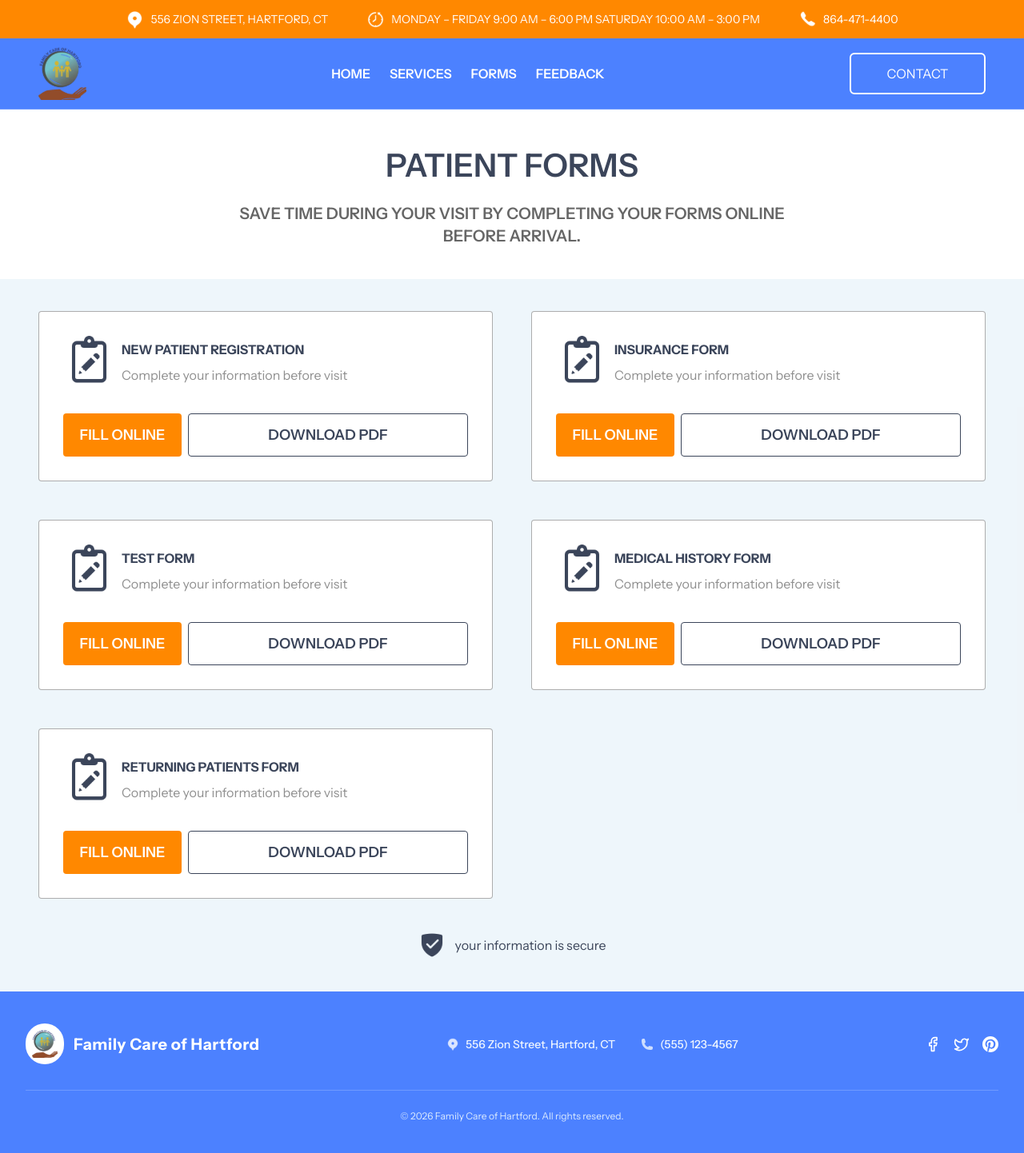
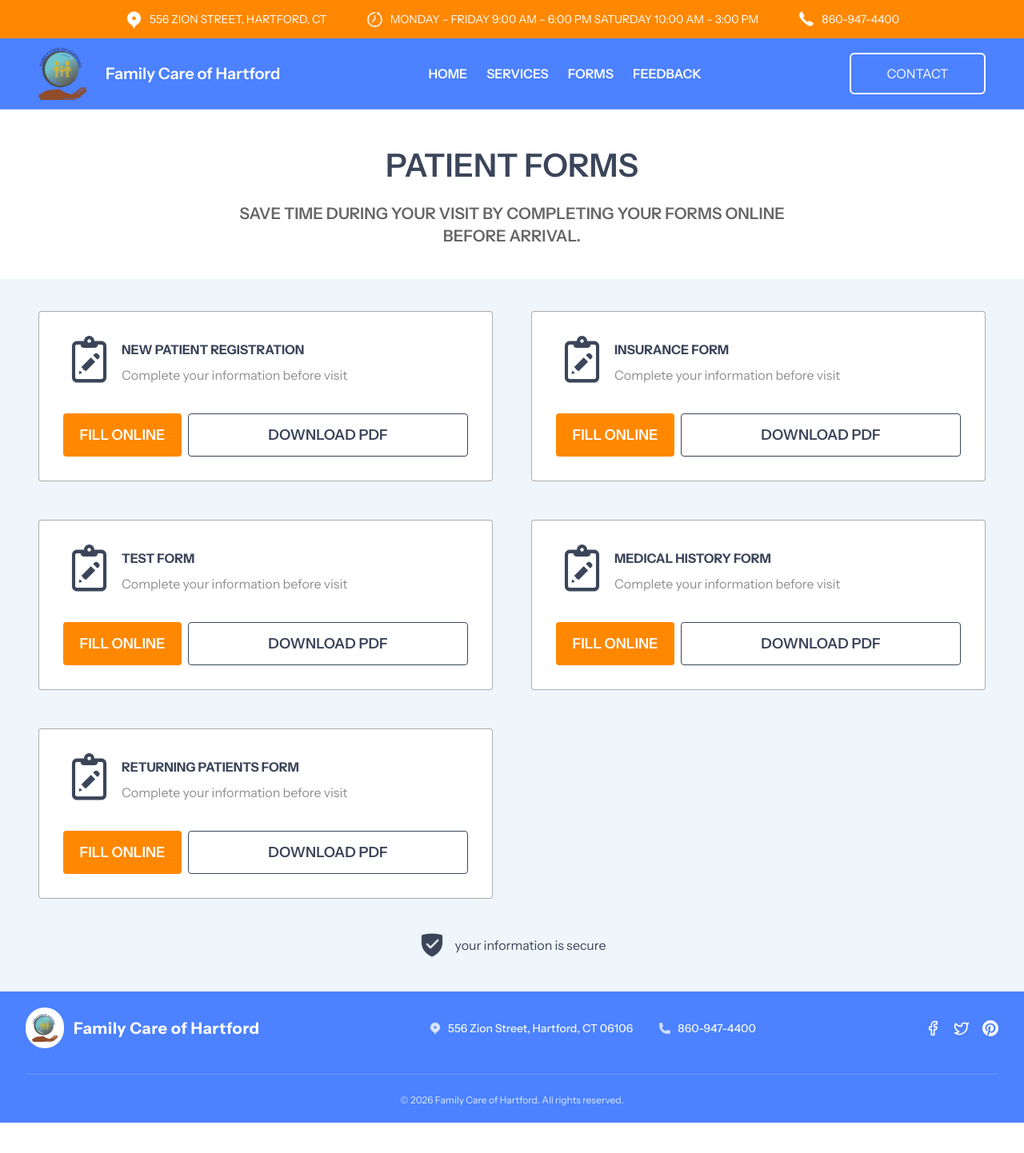
Before and after one commit to Taimoor462/hartford-clinic, a Next.js app: page /forms in a window 1280 px wide. Shown: the whole page at 80% size. After the commit the page ends 1404 px from the top, so only its background shows below. Built offline with nearby package versions, Linux system fonts and the light colour scheme.

Commit message:
made some changes

```diff
--- a/src/app/components/footer.jsx
+++ b/src/app/components/footer.jsx
@@ -4,7 +4,7 @@ import Image from 'next/image';
 
 export default function Footer() {
     return (
-        <footer className="bg-blue text-white py-10">
+        <footer className="bg-blue text-white py-5">
             <div className="max-w-7xl mx-auto px-4 sm:px-6 lg:px-8">
                 <div className="flex flex-col md:flex-row justify-between items-center gap-6">
                     {/* Brand */}
@@ -19,13 +19,13 @@ export default function Footer() {
                     <div className="flex flex-wrap justify-center gap-x-8 gap-y-2 text-sm font-medium text-blue-50">
                         <div className="flex items-center gap-2">
                             <Image src="/images/svgs/pin.svg" width={16} height={16} className="brightness-0 invert opacity-80" alt="location" />
-                            <span>556 Zion Street, Hartford, CT</span>
+                            <span>556 Zion Street, Hartford, CT 06106</span>
                         </div>
                         <div className="flex items-center gap-2">
                             <svg xmlns="http://www.w3.org/2000/svg" viewBox="0 0 24 24" fill="currentColor" className="w-4 h-4 opacity-80">
                                 <path fillRule="evenodd" d="M1.5 4.5a3 3 0 013-3h1.372c.86 0 1.61.586 1.819 1.42l1.105 4.423a1.875 1.875 0 01-.694 1.955l-1.293.97c-.135.101-.164.249-.126.352a11.285 11.285 0 006.697 6.697c.103.038.25.009.352-.126l.97-1.293a1.875 1.875 0 011.955-.694l4.423 1.105c.834.209 1.42.959 1.42 1.82V19.5a3 3 0 01-3 3h-2.25C8.552 22.5 1.5 15.448 1.5 5.25V4.5z" clipRule="evenodd" />
                             </svg>
-                            <span>(555) 123-4567</span>
+                            <span>860-947-4400</span>
                         </div>
                     </div>
 
--- a/src/app/components/header.jsx
+++ b/src/app/components/header.jsx
@@ -21,11 +21,14 @@ export default function Header() {
     return (
         <header className="bg-blue border-b border-white/20">
             <div className="custom-container flex items-center justify-between h-22">
+                <div className='flex items-center gap-4 sm:gap-6'>
                 {/* Logo */}
                 <Link href="/" className="flex items-center shrink-0">
                     <Image src="/images/svgs/logo.svg" width={60} height={60} alt="Logo" />
                 </Link>
+                <h3 className='text-white font-semibold text-lg md:text-xl'>Family Care of Hartford</h3>
 
+                </div>
                 {/* Desktop Navigation */}
                 <nav className="hidden lg:flex items-center">
                     {navItems.map((item) => (
@@ -39,7 +42,6 @@ export default function Header() {
                     ))}
                 </nav>
 
-                <h3 className='text-white font-semibold text-lg md:text-xl lg:hidden'>Family Care of Hartford</h3>
 
                 {/* Phone & Contact Button */}
                 <Link
@@ -75,13 +77,13 @@ export default function Header() {
 
             {/* Mobile Menu */}
             {isMenuOpen && (
-                <div className="xl:hidden pb-4 border-t border-white/20 mt-2 bg-white">
+                <div className="lg:hidden pb-4 border-t border-white/20 mt-2 bg-white">
                     <nav className="flex flex-col space-y-2 pt-4">
                         {navItems.map((item) => (
                             <Link
                                 key={item.name}
                                 href={item.href}
-                                className="px-4 py-2 text-sm font-semibold text-dark-blue2 hover:bg-dark-blue2/10 rounded transition-all duration-200"
+                                className="px-4 py-2 text-sm font-semibold text-dark-blue2 hover:bg-dark-blue2/10 rounded transition-all duration-300"
                                 onClick={() => setIsMenuOpen(false)}
                             >
                                 {item.name}
--- a/src/app/components/top-header.jsx
+++ b/src/app/components/top-header.jsx
@@ -10,7 +10,7 @@ const TopHeader = ()=> {
                 </div>
                 <div className='flex items-center gap-2 lg:order-3'>
                     <Image src="/images/svgs/phone.svg" width={23} height={23} alt='location' />
-                    <p className='uppercase'> 864-471-4400 </p>
+                    <p className='uppercase'>860-947-4400</p>
                 </div>
                 <div className='flex items-center gap-2 lg:order-2'>
                     <Image src="/images/svgs/clock.svg" width={23} height={23} alt='location' />
--- a/src/app/forms/page.jsx
+++ b/src/app/forms/page.jsx
@@ -42,7 +42,7 @@ const Forms = ({})=> {
                 <p className="text-base md:text-xl text-black/60 mt-4 max-w-180 mx-auto uppercase font-semibold">Save time during your visit by completing your forms online before arrival.</p>
             </div>
             <div className="bg-[#7DB5DB21] py-7 md:py-10">
-                <div className="custom-container grid grid-cols-1 md:grid-cols-2 gap-12 items-center">
+                <div className="custom-container grid grid-cols-1 md:grid-cols-2 gap-6 md:gap-12 items-center">
                     {forms.map((form) => (
                         <FormCard key={form.id} data={form} />
                     ))}
```
